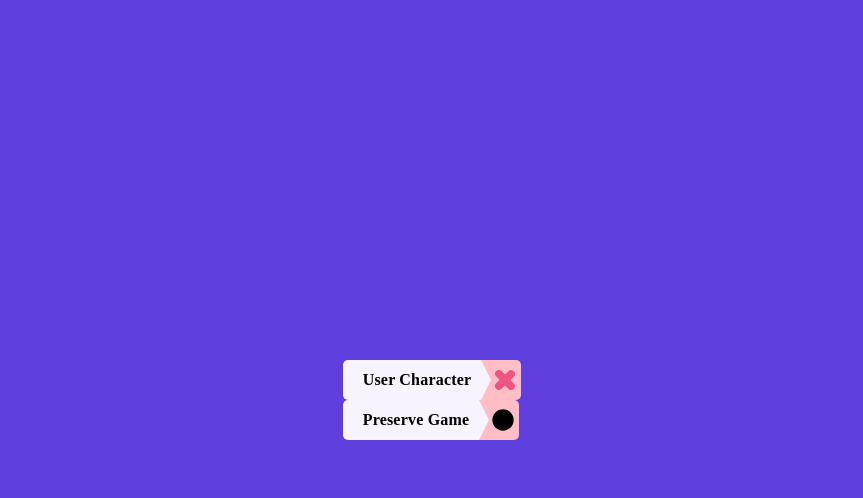
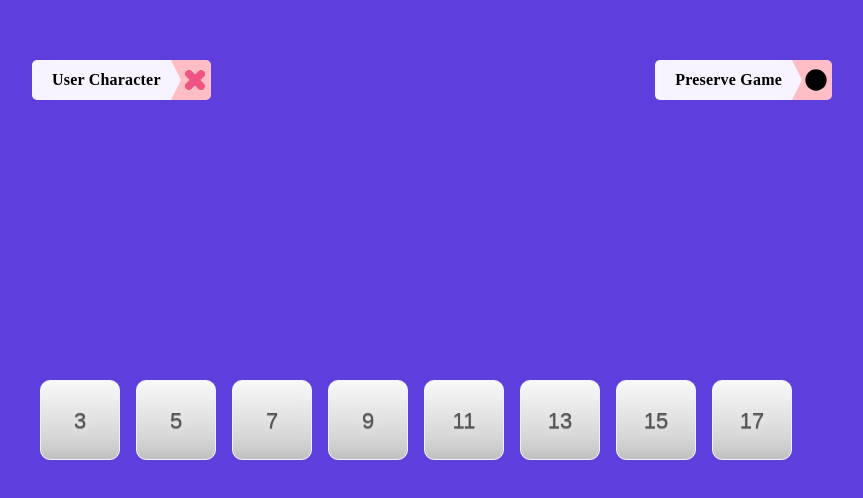
Before and after one commit to lanre-mark/tictactoe, a React app: page / in a window 1280 px wide. Shown: the top 498 px of the page, without its empty margins (208-1071 px from the left). Built offline with nearby package versions, Linux system fonts and the light colour scheme.

Commit message:
resolved change in user character styles, dispatch props, etc

```diff
--- a/src/components/GameSettings.jsx
+++ b/src/components/GameSettings.jsx
@@ -5,7 +5,7 @@ import PreserveSwitchIcon from "./SwitchIcon.jsx";
 
 const GameSettings = (props) => {
   return (
-    <div className="settings">
+    <div className="preserve__settings">
       <div className="player" onClick={props.onUserCharacterChange}>
         <div className="player__label">User Character</div>
         <SwitchTransition>
--- a/src/containers/GameContainer.jsx
+++ b/src/containers/GameContainer.jsx
@@ -6,6 +6,7 @@ import BoardActions from "../components/BoardActions.jsx";
 import * as playActions from "../actions/actions";
 
 const mapStateToProps = (state) => {
+  console.log("Game Container Props Mapped", state);
   return {
     gameBoardSize: state.game.size,
     gameSessionOver: state.game.gameOver,
--- a/src/containers/MainContainer.jsx
+++ b/src/containers/MainContainer.jsx
@@ -1,5 +1,6 @@
 import React, { Component } from "react";
 import { connect } from "react-redux";
+import { Grid, Paper, Typography } from "@material-ui/core";
 import BoardChoice from "../components/BoardSize.jsx";
 import GameContainer from "./GameContainer.jsx";
 import GameSettings from "../components/GameSettings.jsx";
@@ -19,12 +20,14 @@ const mapDispatchToProps = (dispatch) => ({
   onBoardSizeSelection: (e, sz) => {
     dispatch(gameActions.selectBoardSize(sz));
   },
-  onUserCharacterChange: (e, newCharacter) => {
-    dispatch(gameActions.changeUserCharacter(newCharacter));
+  onUserCharacterChange: () => {
+    dispatch(gameActions.changeUserCharacter());
   },
-  onPreservationChange: (e, preservationStatus) => [
-    dispatch(gameActions.changePreservation(preservationStatus)),
-  ],
+  onPreservationChange: () => {
+    //e, preservationStatus
+    console.log("Click action on Preservation Change :: ");
+    dispatch(gameActions.changePreservation());
+  },
 });
 
 class MainContainer extends Component {
@@ -35,14 +38,23 @@ class MainContainer extends Component {
 
   render() {
     return (
-      <div>
+      <div
+        className={{
+          flexGrow: 1,
+        }}
+      >
+        <Grid container spacing={3}>
+          <Grid item xs={12}>
+            {this.props.gameBoardSize === 0 && <GameSettings {...this.props} />}
             {this.props.gameBoardSize === 0 && (
               <BoardChoice
                 gameBoardSize={this.props.gameBoardSize}
                 onSizeSelection={this.props.onBoardSizeSelection}
               />
-          ) && <GameSettings {...this.props} />}
+            )}
             {this.props.gameBoardSize > 0 && <GameContainer />}
+          </Grid>
+        </Grid>
       </div>
     );
   }
```
Lines whose indentation alone changed are shown as unchanged.
